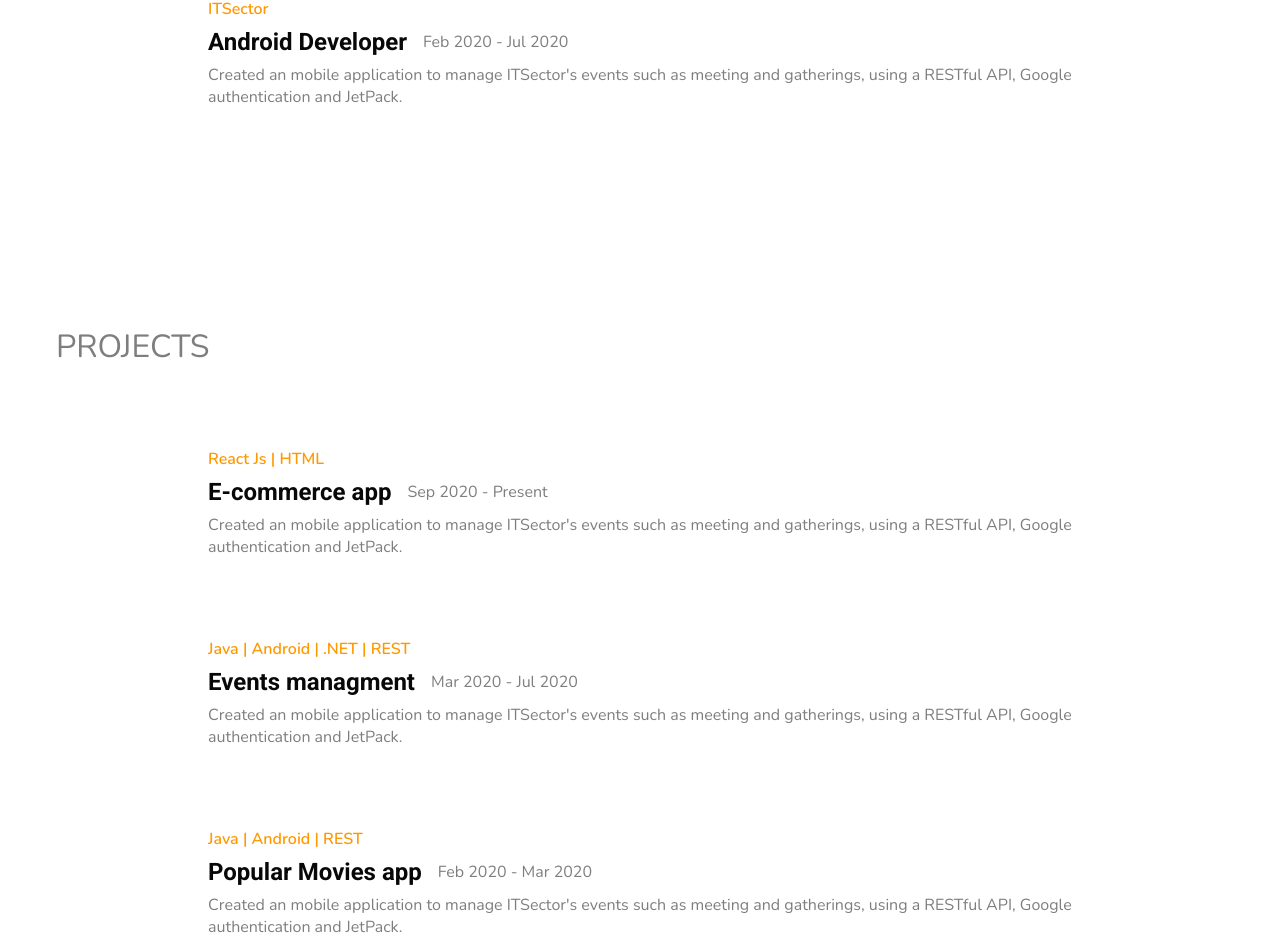
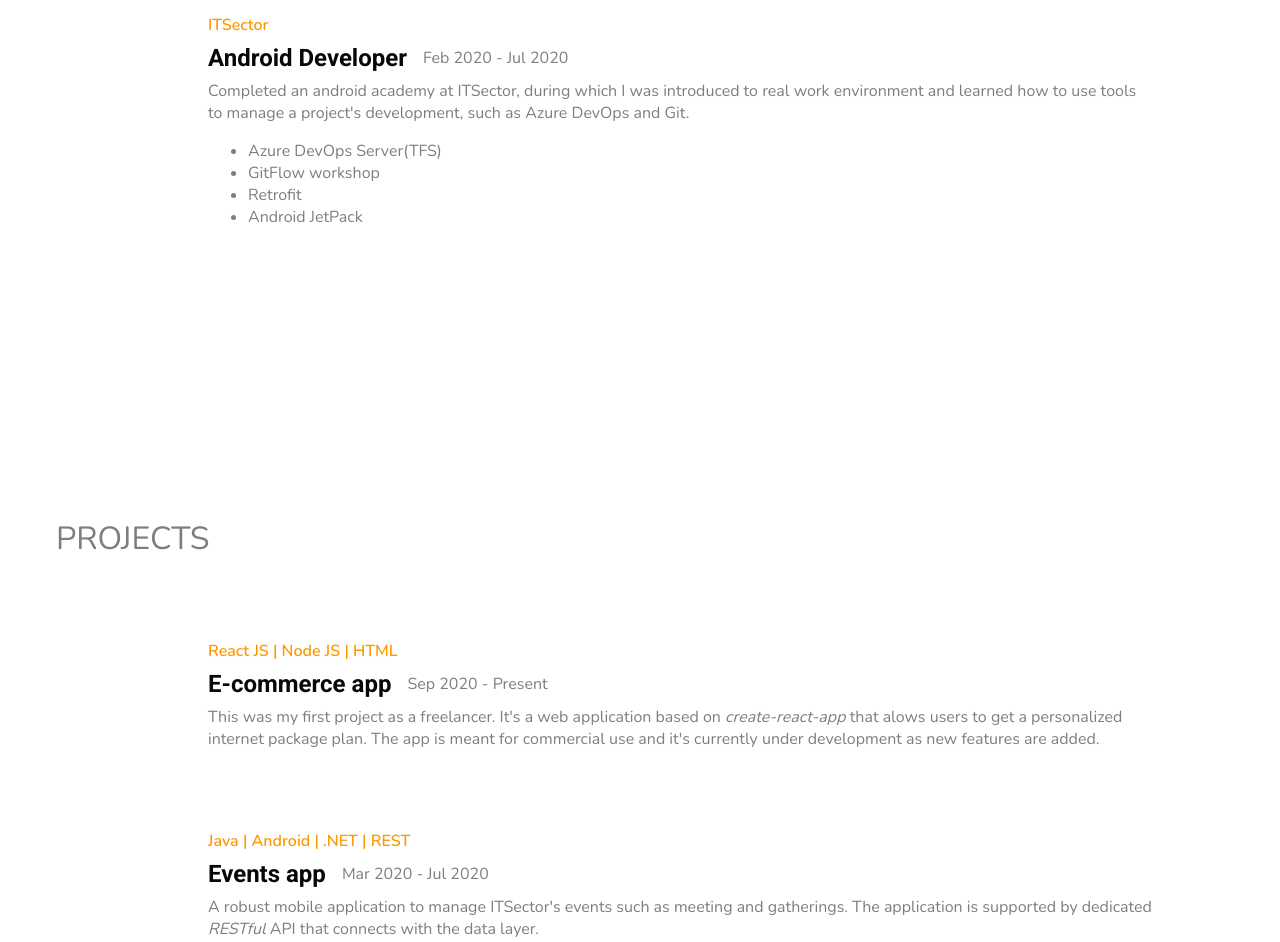
Before and after one commit to joaoarteiro/web-portfolio, a React (Create React App) app: page /about in a window 1280 px wide. Shown: the part 1115-2057 px from the top of the page. Built offline with nearby package versions, Linux system fonts and the light colour scheme.

Commit message:
descriptions added

```diff
--- a/src/App.css
+++ b/src/App.css
@@ -112,13 +112,12 @@ transition: .7s;
 
 .experience-section {
   display: flexbox;
-  margin: 0 auto;
   align-items: center;
   padding: 0;
-  height: 80vh;
+  margin-top: 2vh;
+  height: 100vh;
   width: 100%;
   text-align: center;
-  margin-top: 0vh;
   padding: 0;
   background: rgb(255, 255, 255);
 }
@@ -143,10 +142,10 @@ transition: .7s;
   margin: 0 auto;
   align-items: center;
   padding: 0;
+  margin-top: 2vh;
   height: 100vh;
   width: 100%;
   text-align: center;
-  margin-top: 0vh;
   padding: 0;
   background: rgb(255, 255, 255);
 }
@@ -314,7 +313,7 @@ footer {
 
   .title {
 
-    font-size: 1.2rem;
+    font-size: 1.4rem;
     font-family: 'Nunito', sans-serif;
     text-align: left;
     margin-left: 4vh;
--- a/src/pages/Experience/Experience.jsx
+++ b/src/pages/Experience/Experience.jsx
@@ -18,8 +18,7 @@ function Experience() {
             <div className="strong-title">Web Developer
                <div className="date-interval">Sep 2020 - Present</div>
             </div>
-            <div className="description">My first experience using React. This is web application for an internet package plan simulator.
-            New features are still being implemented<br/>
+            <div className="description">This was my first experience using <b>React JS</b>. Started developing web application solutions as a freelancer. Greatly expanded my knowledge in HTML, CSS and <i>JavaScript</i>.
 
             </div>
         </div>
@@ -30,7 +29,13 @@ function Experience() {
             <div className="strong-title">Android Developer
                 <div className="date-interval">Feb 2020 - Jul 2020</div>
             </div>
-            <div className="description">Created an mobile application to manage ITSector's events such as meeting and gatherings, using a RESTful API, Google authentication and JetPack.<br/>
+            <div className="description">Completed an android academy at ITSector, during which I was introduced to real work environment and learned how to use tools to manage a project's development, such as Azure DevOps and Git.<br/>
+              <ul>
+                <li>Azure DevOps Server(TFS)</li>
+                <li>GitFlow workshop</li>
+                <li>Retrofit</li>
+                <li>Android JetPack</li>
+                </ul>
             </div>
         </div>
       </div >
--- a/src/pages/Projects/Projects.jsx
+++ b/src/pages/Projects/Projects.jsx
@@ -15,19 +15,22 @@ function Projects() {
           PROJECTS
           </div>
           <div className="experience-container">
-            <div className="color-text">React Js | HTML</div>
+            <div className="color-text">React JS | Node JS | HTML</div>
             <div className="strong-title">E-commerce app
                <div className="date-interval">Sep 2020 - Present</div>
             </div>
-            <div className="description">Created an mobile application to manage ITSector's events such as meeting and gatherings, using a RESTful API, Google authentication and JetPack.<br/>
+            <div className="description"> This was my first project as a freelancer. It's a web application based on <i>create-react-app</i> that alows users to get a personalized internet package plan. The app is meant for commercial use and
+              it's currently under development as new features are added.<br/>
             </div>
         </div>
         <div className="experience-container" onClick={openLink(itSector)} on>
             <div className="color-text">Java | Android | .NET | REST</div>
-            <div className="strong-title">Events managment
+            <div className="strong-title">Events app
                <div className="date-interval">Mar 2020 - Jul 2020</div>
             </div>
-            <div className="description">Created an mobile application to manage ITSector's events such as meeting and gatherings, using a RESTful API, Google authentication and JetPack.<br/>
+            <div className="description">A robust mobile application to manage ITSector's events such as meeting and gatherings.
+            The application is supported by dedicated <i>RESTful</i> API that connects with the data layer.<br/>
+              It features multi-users with <i>Google</i> authentication and controlled acess to the API.
             </div>
         </div>
         <div className="experience-container" onClick={openLink(popMovies)}>
@@ -35,7 +38,8 @@ function Projects() {
             <div className="strong-title">Popular Movies app
                <div className="date-interval">Feb 2020 - Mar 2020</div>
             </div>
-            <div className="description">Created an mobile application to manage ITSector's events such as meeting and gatherings, using a RESTful API, Google authentication and JetPack.<br/>
+            <div className="description">Popular Movies is an app that displays a set of cards with the most popular movies, it uses "themoviedb" API to retrieve data.
+               Some additional features include: searching by title, sorting by rating and watch trailers.<br/>
             </div>
         </div>
       </div >
```
